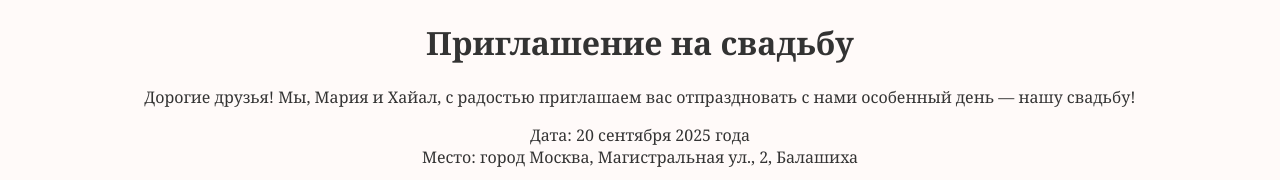
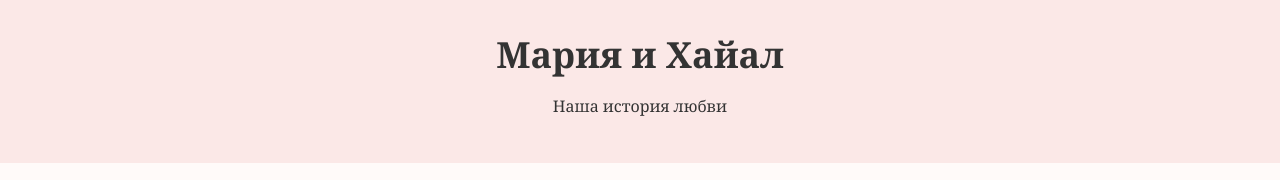
Before and after one commit to GulievK/maria-khayal.github.io, a plain HTML site: page index.html in a window 1280 px wide. Shown: the top 180 px of the page. Drawn offline with Linux system fonts and the light colour scheme; grey boxes are pictures that could not be loaded.

Commit message:
Update index.html

```diff
--- a/index.html
+++ b/index.html
@@ -2,10 +2,6 @@
 <html lang="ru">
 <head>
   <meta charset="UTF-8">
-  <title>Свадьба Марии и Хайала</title>
-  <h1>Приглашение на свадьбу</h1>
-<p>Дорогие друзья! Мы, Мария и Хайал, с радостью приглашаем вас отпраздновать с нами особенный день — нашу свадьбу!</p>
-<p>Дата: 20 сентября 2025 года<br>Место: город Москва, Магистральная ул., 2, Балашиха </p>
   <style>
     body {
       font-family: Georgia, serif;
```
